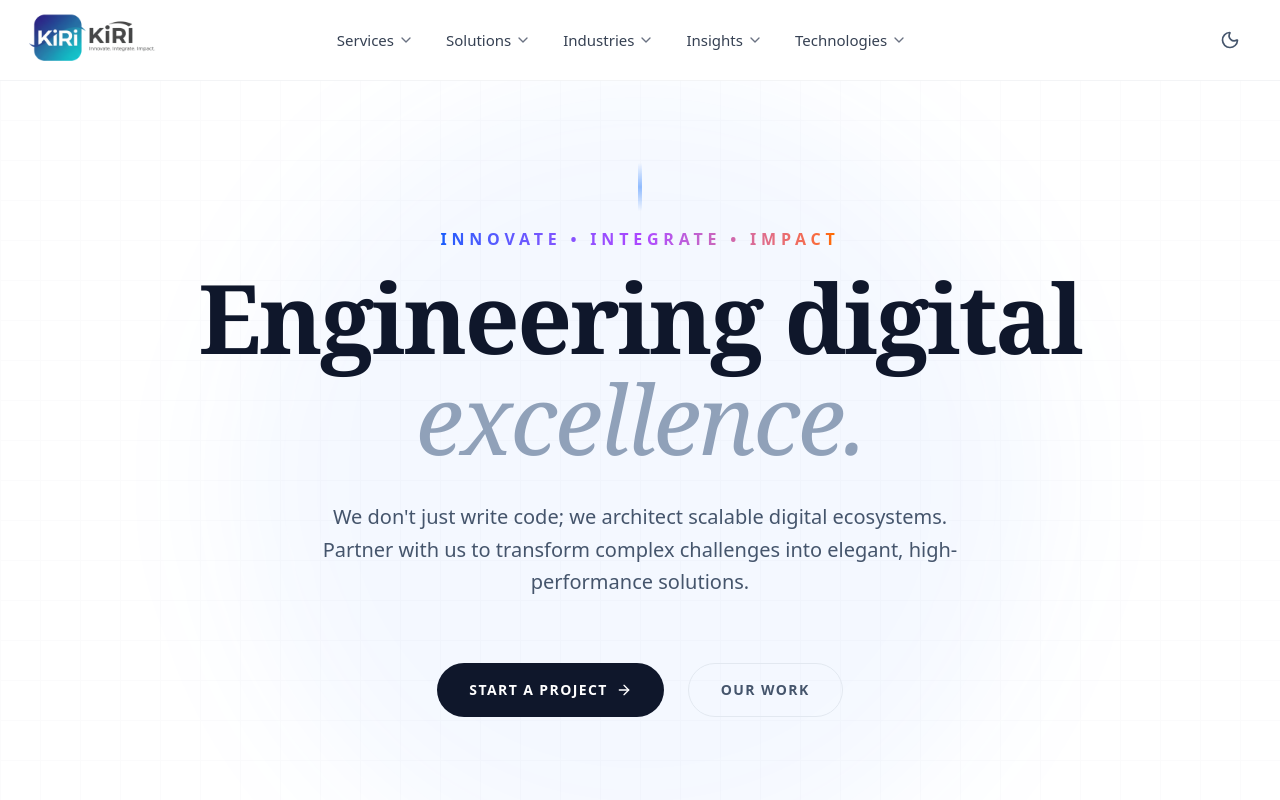
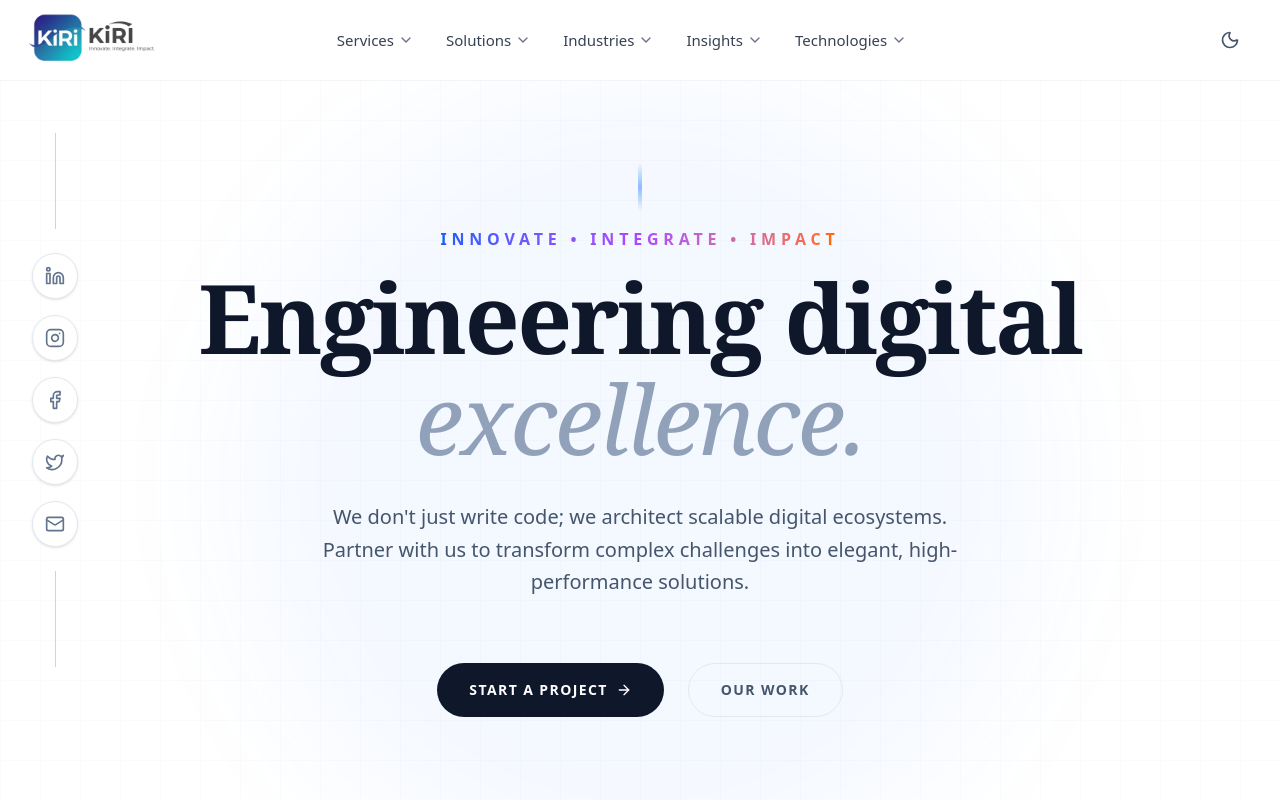
Before and after one commit to KiRi-Tech-Hub/KiRi, a React (Vite) app in the folder frontend/: page / in a window 1280 px wide. Shown: the top 800 px of the page. Built offline with nearby package versions, Linux system fonts and the light colour scheme.

Commit message:
added social medial handle

```diff
--- a/frontend/src/pages/Home.tsx
+++ b/frontend/src/pages/Home.tsx
@@ -1,4 +1,4 @@
-import { ArrowRight, Globe, Linkedin, Twitter, Handshake, Lightbulb, Zap, Cpu, TrendingUp } from 'lucide-react';
+import { ArrowRight, Globe, Linkedin, Twitter, Handshake, Lightbulb, Zap, Cpu, TrendingUp, Instagram, Facebook, Mail } from 'lucide-react';
 import ExpertiseSection from '../components/ExpertiseSection';
 import IndustriesSection from '../components/IndustriesSection';
 import TechnologiesSection from '../components/TechnologiesSection';
@@ -57,6 +57,34 @@ export default function Home() {
                     </div>
                 </div>
             </section>
+
+            {/* Fixed Social Sidebar - Left */}
+            <div className="hidden lg:flex fixed left-8 top-1/2 -translate-y-1/2 z-50 flex-col gap-6 items-center">
+                <div className="w-[1px] h-24 bg-slate-300 dark:bg-slate-700"></div>
+                <div className="flex flex-col gap-4">
+                    <a href="https://www.linkedin.com/in/kiri-techhub-6464393ab/" target="_blank" rel="noopener noreferrer" className="p-3 bg-white dark:bg-slate-900 rounded-full border border-slate-200 dark:border-slate-800 text-slate-500 hover:text-blue-600 dark:hover:text-blue-500 transition-all hover:scale-110 shadow-sm hover:shadow-md group relative">
+                        <Linkedin size={20} />
+                        <span className="absolute left-full ml-4 bg-slate-900 text-white text-xs px-2 py-1 rounded opacity-0 group-hover:opacity-100 transition-opacity whitespace-nowrap pointer-events-none">LinkedIn</span>
+                    </a>
+                    <a href="https://www.instagram.com/kiri.tech.hub/" target="_blank" rel="noopener noreferrer" className="p-3 bg-white dark:bg-slate-900 rounded-full border border-slate-200 dark:border-slate-800 text-slate-500 hover:text-pink-600 dark:hover:text-pink-500 transition-all hover:scale-110 shadow-sm hover:shadow-md group relative">
+                        <Instagram size={20} />
+                        <span className="absolute left-full ml-4 bg-slate-900 text-white text-xs px-2 py-1 rounded opacity-0 group-hover:opacity-100 transition-opacity whitespace-nowrap pointer-events-none">Instagram</span>
+                    </a>
+                    <a href="https://www.facebook.com/profile.php?id=61587947721184" target="_blank" rel="noopener noreferrer" className="p-3 bg-white dark:bg-slate-900 rounded-full border border-slate-200 dark:border-slate-800 text-slate-500 hover:text-blue-700 dark:hover:text-blue-600 transition-all hover:scale-110 shadow-sm hover:shadow-md group relative">
+                        <Facebook size={20} />
+                        <span className="absolute left-full ml-4 bg-slate-900 text-white text-xs px-2 py-1 rounded opacity-0 group-hover:opacity-100 transition-opacity whitespace-nowrap pointer-events-none">Facebook</span>
+                    </a>
+                    <a href="https://x.com/KiRi_TechHub" target="_blank" rel="noopener noreferrer" className="p-3 bg-white dark:bg-slate-900 rounded-full border border-slate-200 dark:border-slate-800 text-slate-500 hover:text-black dark:hover:text-white transition-all hover:scale-110 shadow-sm hover:shadow-md group relative">
+                        <Twitter size={20} />
+                        <span className="absolute left-full ml-4 bg-slate-900 text-white text-xs px-2 py-1 rounded opacity-0 group-hover:opacity-100 transition-opacity whitespace-nowrap pointer-events-none">X (Twitter)</span>
+                    </a>
+                    <a href="mailto:kiri.tech.hub@gmail.com" className="p-3 bg-white dark:bg-slate-900 rounded-full border border-slate-200 dark:border-slate-800 text-slate-500 hover:text-red-600 dark:hover:text-red-500 transition-all hover:scale-110 shadow-sm hover:shadow-md group relative">
+                        <Mail size={20} />
+                        <span className="absolute left-full ml-4 bg-slate-900 text-white text-xs px-2 py-1 rounded opacity-0 group-hover:opacity-100 transition-opacity whitespace-nowrap pointer-events-none">kiri.tech.hub@gmail.com</span>
+                    </a>
+                </div>
+                <div className="w-[1px] h-24 bg-slate-300 dark:bg-slate-700"></div>
+            </div>
 
             {/* Partner in Innovation Section - Redesigned */}
             <section className="py-20 border-t border-slate-100 dark:border-slate-900 bg-slate-50 dark:bg-slate-900/50">
```
